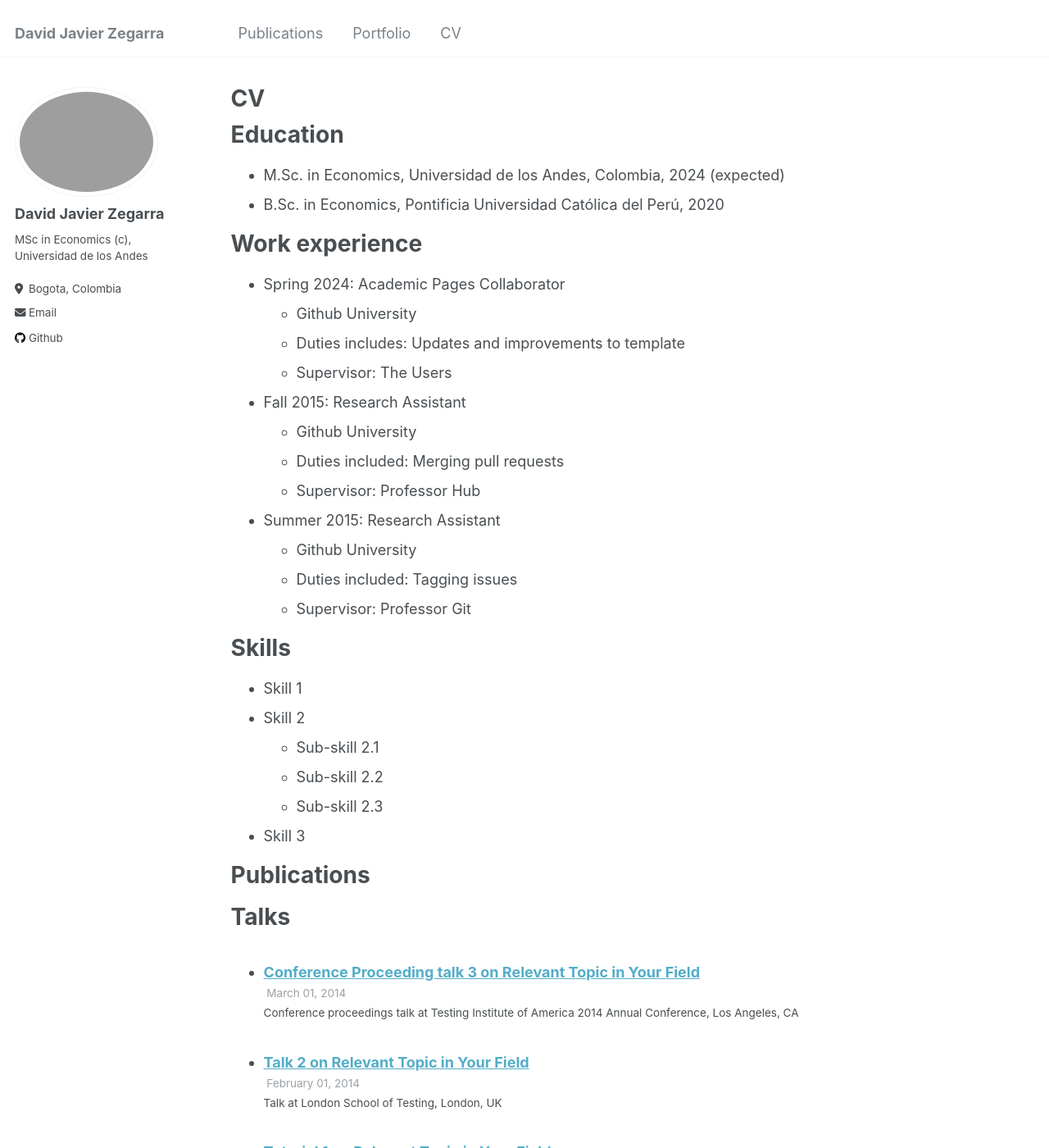
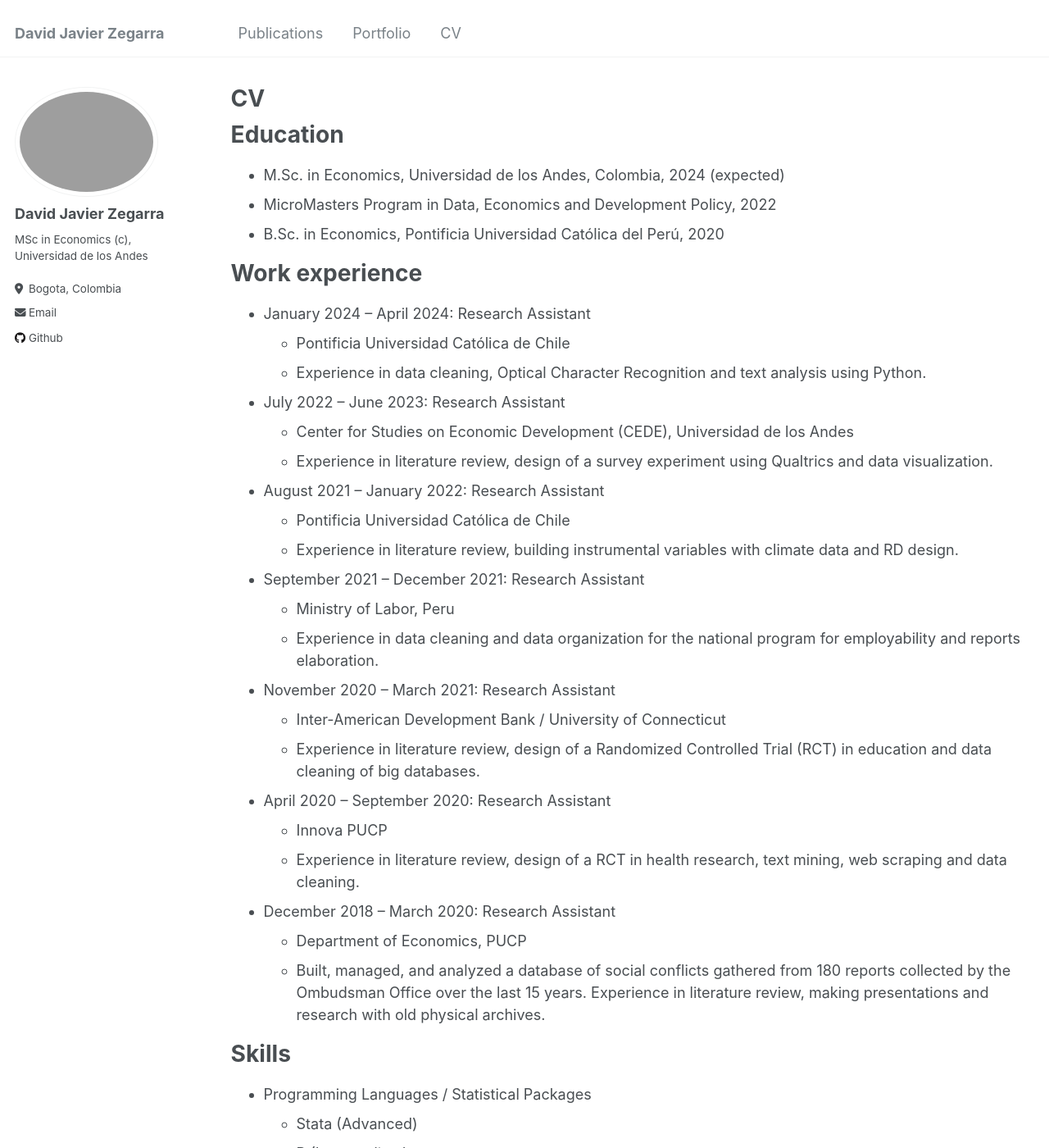
Before and after one commit to dajzegarraf/dajzegarraf.github.io, a Jekyll site: the page built from _pages/cv.md, in a window 1280 px wide and 1400 px high. Shown: the whole window at 82% size. Built offline with Jekyll 4.4.1, drawn with Linux system fonts in a browser that asks for light colours; a file with an impossible date is left out; some of the changed text lies outside the part shown.

Commit message:
Update cv.md

```diff
--- a/_pages/cv.md
+++ b/_pages/cv.md
@@ -12,52 +12,60 @@ redirect_from:
 Education
 ======
 * M.Sc. in Economics, Universidad de los Andes, Colombia, 2024 (expected)
+* MicroMasters Program in Data, Economics and Development Policy, 2022
 * B.Sc. in Economics, Pontificia Universidad Católica del Perú, 2020
 
 Work experience
 ======
-* Spring 2024: Academic Pages Collaborator
-  * Github University
-  * Duties includes: Updates and improvements to template
-  * Supervisor: The Users
+* January 2024 – April 2024: Research Assistant
+  * Pontificia Universidad Católica de Chile
+  * Experience in data cleaning, Optical Character Recognition and text analysis using Python.
 
-* Fall 2015: Research Assistant
-  * Github University
-  * Duties included: Merging pull requests
-  * Supervisor: Professor Hub
+* July 2022 – June 2023: Research Assistant
+  * Center for Studies on Economic Development (CEDE), Universidad de los Andes
+  * Experience in literature review, design of a survey experiment using Qualtrics and data visualization.
 
-* Summer 2015: Research Assistant
-  * Github University
-  * Duties included: Tagging issues
-  * Supervisor: Professor Git
+* August 2021 – January 2022: Research Assistant
+  * Pontificia Universidad Católica de Chile
+  * Experience in literature review, building instrumental variables with climate data and RD design.
+
+* September 2021 – December 2021: Research Assistant
+  * Ministry of Labor, Peru
+  * Experience in data cleaning and data organization for the national program for employability and reports elaboration.
+
+* November 2020 – March 2021: Research Assistant
+  * Inter-American Development Bank / University of Connecticut
+  * Experience in literature review, design of a Randomized Controlled Trial (RCT) in education and data cleaning of big databases.
+
+* April 2020 – September 2020: Research Assistant
+  * Innova PUCP
+  * Experience in literature review, design of a RCT in health research, text mining, web scraping and data cleaning.
+
+* December 2018 – March 2020: Research Assistant
+  * Department of Economics, PUCP
+  * Built, managed, and analyzed a database of social conflicts gathered from 180 reports collected by the Ombudsman Office over the last 15 years. Experience in literature review, making presentations and research with old physical archives.
+
+
 
 Skills
 ======
-* Skill 1
-* Skill 2
-  * Sub-skill 2.1
-  * Sub-skill 2.2
-  * Sub-skill 2.3
-* Skill 3
+* Programming Languages / Statistical Packages
+  * Stata (Advanced)
+  * R (Intermediate)
+  * Python (Pandas, Matplotlib, Selenium and Nltk)
+  * Visual Basic (for Excel)
+* Other programs
+  * ArcGIS (Intermediate)
+  * QGIS (Basic)
+  * GeoDa (Basic)
+  * Qualtrics (Basic)
+  * SurveyCTO (Basic)
+  * MS Office
+  * LaTeX
+* Languages
+  * English (Advanced)
+  * Spanish (Native)
 
-Publications
+Awards
 ======
-  <ul>{% for post in site.publications reversed %}
-    {% include archive-single-cv.html %}
-  {% endfor %}</ul>
-
-Talks
-======
-  <ul>{% for post in site.talks reversed %}
-    {% include archive-single-talk-cv.html  %}
-  {% endfor %}</ul>
-
-Teaching
-======
-  <ul>{% for post in site.teaching reversed %}
-    {% include archive-single-cv.html %}
-  {% endfor %}</ul>
-
-Service and leadership
-======
-* Currently signed in to 43 different slack teams
+* Full scholarship to attend the RIDGE Summer School and the IEA World Congress 2023 in Medellin, Colombia.
```
